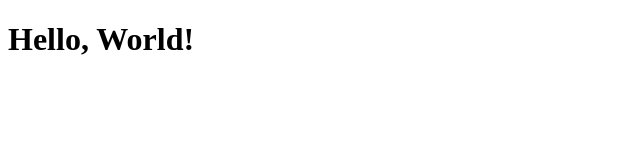
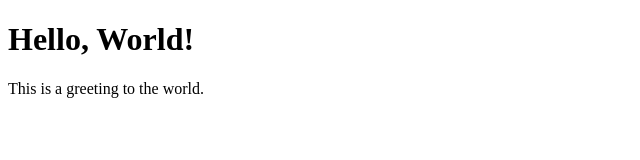
Before and after one commit to veronicafuentes/hello-world, a plain HTML site: page index.html in a window 1280 px wide. Shown: the whole page, without its empty margins (0-640 px from the left). Drawn offline with Linux system fonts and the light colour scheme.

Commit message:
Update index.html

```diff
--- a/index.html
+++ b/index.html
@@ -6,4 +6,5 @@
 
 <body>
 	<h1> Hello, World! </h1>
+	<p> This is a greeting to the world. </p>
 </body>
```
